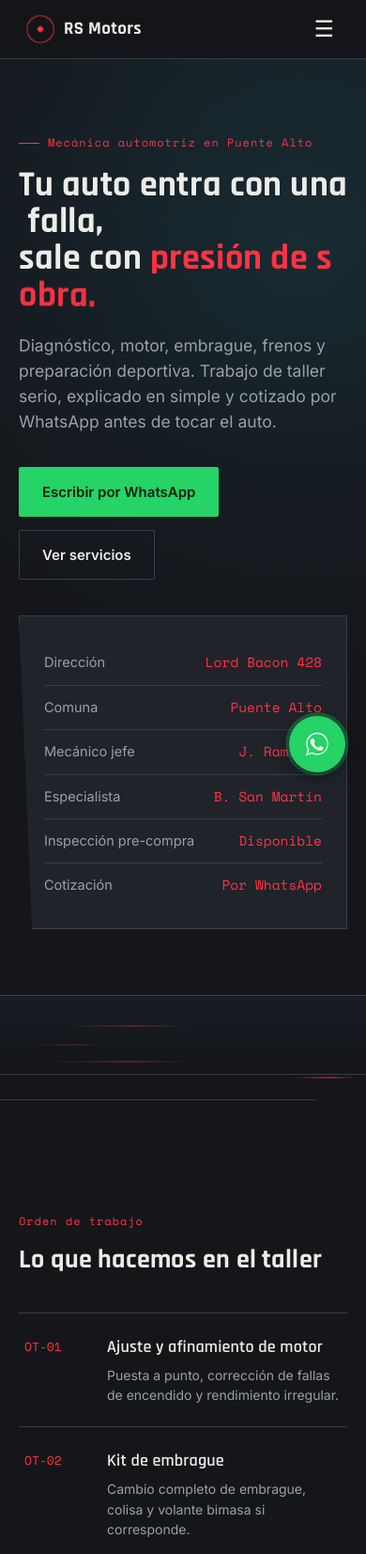
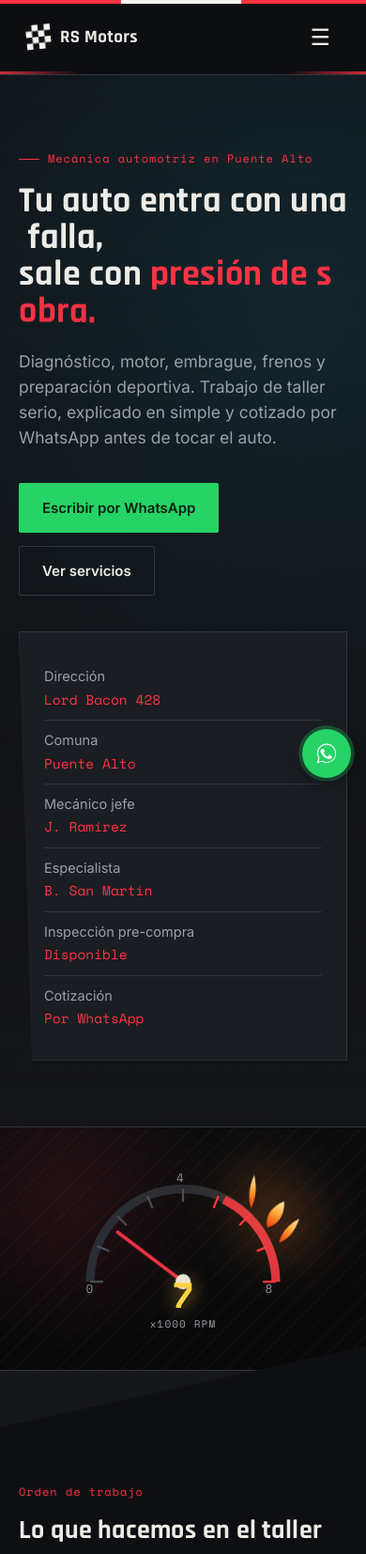
Before and after one commit to TudelaSec/rsmotors, a plain HTML site: page index.html in a window 390 px wide. Shown: the top 1654 px of the page at 94% size. Drawn offline with nearby package versions, Linux system fonts and the light colour scheme.

Commit message:
Update index.html

```diff
--- a/index.html
+++ b/index.html
@@ -10,11 +10,11 @@
 <link href="https://fonts.googleapis.com/css2?family=Rajdhani:wght@500;600;700&family=Inter:wght@400;500;600&family=Space+Mono:wght@400;700&display=swap" rel="stylesheet">
 <style>
   :root{
-    --bg:#14161a;
-    --bg-alt:#1a1d22;
-    --surface:#20232a;
-    --surface-2:#262a32;
-    --line:#383d46;
+    --bg:#0e0f12;
+    --bg-alt:#141619;
+    --surface:#1a1d22;
+    --surface-2:#20232a;
+    --line:#31353d;
     --text:#edece7;
     --text-dim:#9aa0a8;
     --boost:#ff3344;
@@ -25,9 +25,10 @@
   }
 
   *{box-sizing:border-box;}
-  html{scroll-behavior:smooth;}
+  html{scroll-behavior:smooth;overflow-x:hidden;}
   body{
     margin:0;
+    overflow-x:hidden;
     background:var(--bg);
     color:var(--text);
     font-family:'Inter',sans-serif;
@@ -52,7 +53,7 @@
 
   :focus-visible{outline:2px solid var(--boost);outline-offset:3px;}
 
-  /* ---------- INTRO OVERLAY ---------- */
+  /* ---------- INTRO OVERLAY: TURBO CON FUEGO ---------- */
   #intro{
     position:fixed;inset:0;z-index:999;
     background:radial-gradient(ellipse at center, #241413 0%, #0c0d10 72%);
@@ -155,6 +156,13 @@
     .flame{animation:none;}
     .embers span,#intro .flash,.turbo-stage,.boom{animation:none;opacity:0;}
   }
+
+  /* ---------- RACING: bandera a cuadros (footer) ---------- */
+  .racing-top-stripe{
+    height:4px;width:100%;
+    background:linear-gradient(90deg, var(--boost) 0 33%, #f4f4f1 33% 66%, var(--boost) 66% 100%);
+  }
+
   .intro-label{
     margin-top:34px;text-align:center;
     opacity:0;animation:fadeUp .7s ease .9s forwards;
@@ -184,13 +192,21 @@
   /* ---------- NAV ---------- */
   header{
     position:sticky;top:0;z-index:200;
-    background:rgba(20,22,26,.92);backdrop-filter:blur(6px);
+    background:rgba(14,15,18,.92);backdrop-filter:blur(6px);
     border-bottom:1px solid var(--line);
+  }
+  header::after{
+    content:'';display:block;height:3px;
+    background:linear-gradient(90deg, var(--boost) 0%, transparent 22%, transparent 78%, var(--boost) 100%);
+    opacity:.8;
   }
   nav{display:flex;align-items:center;justify-content:space-between;padding:16px 28px;max-width:var(--maxw);margin:0 auto;}
   .brand{display:flex;align-items:center;gap:10px;}
-  .brand-mark{width:30px;height:30px;flex:none;animation:markspin 8s linear infinite;}
-  @keyframes markspin{to{transform:rotate(360deg);}}
+  .brand-mark{width:26px;height:26px;flex:none;transform-origin:20% 50%;animation:flagWave 2.6s ease-in-out infinite;}
+  @keyframes flagWave{
+    0%,100%{transform:rotate(-6deg) skewY(0deg);}
+    50%{transform:rotate(4deg) skewY(-4deg);}
+  }
   @media (prefers-reduced-motion: reduce){.brand-mark{animation:none;}}
   .brand span{font-family:'Rajdhani',sans-serif;font-weight:700;font-size:19px;letter-spacing:.02em;}
   .navlinks{display:flex;gap:30px;list-style:none;margin:0;padding:0;}
@@ -205,7 +221,7 @@
     background:var(--redline);color:#191008;text-decoration:none;
     padding:9px 18px;font-weight:600;font-size:14px;border-radius:2px;white-space:nowrap;
   }
-  #menu-toggle{display:none;background:none;border:0;color:var(--text);font-size:24px;cursor:pointer;}
+  #menu-toggle{display:none;background:none;border:0;color:var(--text);font-size:24px;padding:8px 10px;cursor:pointer;line-height:1;}
 
   @media (max-width:820px){
     .navlinks{
@@ -256,58 +272,79 @@
     clip-path:polygon(0 0,100% 0,100% 100%,4% 100%);
     padding:26px 26px 22px;
   }
-  .hero-panel .row{display:flex;justify-content:space-between;padding:12px 0;border-bottom:1px solid var(--line);font-size:14.5px;}
+  .hero-panel .row{display:flex;justify-content:space-between;gap:10px;padding:12px 0;border-bottom:1px solid var(--line);font-size:14.5px;}
   .hero-panel .row:last-child{border-bottom:0;}
   .hero-panel .row span:first-child{color:var(--text-dim);}
-  .hero-panel .row span:last-child{font-family:'Space Mono',monospace;color:var(--boost);}
+  .hero-panel .row span:last-child{font-family:'Space Mono',monospace;color:var(--boost);text-align:right;}
+  @media (max-width:420px){
+    .hero-panel .row{flex-direction:column;align-items:flex-start;gap:2px;padding:10px 0;}
+    .hero-panel .row span:last-child{text-align:left;}
+  }
 
-  /* ---------- SPEED STRIP (animación de auto deportivo) ---------- */
-  .speed-strip{
-    position:relative;margin-top:70px;height:132px;
+  /* ---------- DASH STRIP (tablero de revoluciones con fuego) ---------- */
+  .dash-strip{
+    position:relative;margin-top:70px;padding:50px 0;
+    background:
+      repeating-linear-gradient(135deg, rgba(255,51,68,.05) 0px, rgba(255,51,68,.05) 2px, transparent 2px, transparent 16px),
+      linear-gradient(180deg, #0b0c0e, #08090a);
     border-top:1px solid var(--line);border-bottom:1px solid var(--line);
-    overflow:hidden;background:linear-gradient(180deg, rgba(55,201,238,.05), transparent 60%);
+    overflow:hidden;
   }
-  .speed-strip .ground{position:absolute;left:0;right:0;bottom:26px;height:1px;background:var(--line);}
-  .lines{position:absolute;inset:0;}
-  .lines span{
-    position:absolute;height:2px;right:-40%;
-    background:linear-gradient(90deg, transparent, var(--boost) 60%, transparent);
-    animation:zoomline 1.1s linear infinite;
-    opacity:.55;
+  .dash-strip::before{
+    content:'';position:absolute;inset:0;pointer-events:none;
+    background:radial-gradient(circle at 18% 30%, rgba(255,51,68,.10), transparent 45%);
   }
-  .lines span:nth-child(1){top:28%;width:34%;animation-duration:.9s;}
-  .lines span:nth-child(2){top:46%;width:22%;animation-duration:1.3s;animation-delay:.2s;}
-  .lines span:nth-child(3){top:63%;width:40%;animation-duration:1s;animation-delay:.45s;}
-  .lines span:nth-child(4){top:78%;width:18%;animation-duration:1.5s;animation-delay:.1s;}
-  @keyframes zoomline{
-    0%{transform:translateX(0);opacity:0;}
-    12%{opacity:.6;}
-    100%{transform:translateX(-160vw);opacity:0;}
+  .dash-grid{
+    position:relative;max-width:var(--maxw);margin:0 auto;padding:0 28px;
+    display:flex;justify-content:center;
   }
-  .car-rig{
-    position:absolute;bottom:16px;left:0;width:220px;
-    will-change:transform;
-    transform:translateX(-320px) scaleX(1.06);
-    animation:driveby 5.5s cubic-bezier(.45,0,.2,1) infinite;
-    filter:drop-shadow(0 8px 10px rgba(0,0,0,.5));
+
+  /* -- tacómetro -- */
+  .gauge-wrap{position:relative;display:flex;flex-direction:column;align-items:center;}
+  .tacho{overflow:visible;}
+  .tacho .tick{stroke:#4a4e57;stroke-width:2;}
+  .tacho .tick.red{stroke:var(--boost);}
+  .tacho .arc-bg{fill:none;stroke:#2a2d33;stroke-width:8;}
+  .tacho .arc-red{fill:none;stroke:var(--boost);stroke-width:8;opacity:.85;}
+  .tacho .num{fill:#8a8f98;font-family:'Space Mono',monospace;font-size:11px;}
+  .needle{transform-origin:100px 108px;animation:rev 3.2s ease-in-out infinite;}
+  @keyframes rev{
+    0%{transform:rotate(-64deg);}
+    8%{transform:rotate(-58deg);}
+    24%{transform:rotate(58deg);}
+    32%{transform:rotate(72deg);}
+    38%{transform:rotate(60deg);}
+    48%{transform:rotate(-6deg);}
+    58%{transform:rotate(-56deg);}
+    64%{transform:rotate(-64deg);}
+    100%{transform:rotate(-64deg);}
   }
-  @keyframes driveby{
-    0%{transform:translateX(-320px) scaleX(1.06);}
-    8%{transform:translateX(-320px) scaleX(1.06);}
-    46%{transform:translateX(calc(50vw - 50% - 30px)) scaleX(.95);}
-    54%{transform:translateX(calc(50vw - 50%)) scaleX(1);}
-    64%{transform:translateX(calc(50vw - 50%)) scaleX(1.1);}
-    100%{transform:translateX(calc(100vw + 320px)) scaleX(1.05);}
+  .rpm-readout{
+    margin-top:-30px;text-align:center;font-family:'Space Mono',monospace;
   }
-  .car-rig .wheel{transform-origin:center;animation:wheelspin .35s linear infinite;}
-  .car-rig .headlight{animation:headglow 1.4s ease-in-out infinite;}
-  @keyframes wheelspin{to{transform:rotate(360deg);}}
-  @keyframes headglow{0%,100%{opacity:.6;}50%{opacity:1;}}
+  .rpm-readout .num{font-size:38px;color:var(--boost);font-weight:700;line-height:1;
+    text-shadow:0 0 16px rgba(255,51,68,.55);transition:color .2s ease;}
+  .rpm-readout.hot .num{color:#ffd23f;text-shadow:0 0 20px rgba(255,210,63,.75);}
+  .rpm-readout .unit{display:block;font-size:11px;color:var(--text-dim);letter-spacing:.1em;margin-top:2px;}
+
+  /* -- fuego saliendo del corte de revoluciones -- */
+  .tacho-flames{
+    filter:drop-shadow(0 0 10px #ff5a1a);
+    transition:filter .25s ease;
+  }
+  .tacho-flames .f1,.tacho-flames .f2,.tacho-flames .f3{transform-origin:0px 0px;}
+  .tacho-flames .f1{animation:flicker .3s ease-in-out infinite;}
+  .tacho-flames .f2{animation:flicker .38s ease-in-out infinite;animation-delay:.05s;}
+  .tacho-flames .f3{animation:flicker .24s ease-in-out infinite;animation-delay:.1s;}
+  .gauge-wrap.hot .tacho-flames{filter:drop-shadow(0 0 22px #ff5a1a) drop-shadow(0 0 34px #ffb347);}
   @media (prefers-reduced-motion: reduce){
-    .car-rig,.lines span{animation:none;}
-    .car-rig{transform:translateX(calc(50vw - 50%));}
+    .needle{animation:none;transform:rotate(30deg);}
+    .tacho-flames .f1,.tacho-flames .f2,.tacho-flames .f3{animation:none;}
   }
-  @media (max-width:600px){.speed-strip{height:112px;}.car-rig{width:170px;}}
+  @media (max-width:420px){
+    .dash-strip{padding:40px 0;}
+    .tacho{width:230px;}
+  }
 
   /* ---------- SECTION HEADS ---------- */
   .section-head{max-width:60ch;margin-bottom:48px;}
@@ -329,10 +366,14 @@
   }
   .service:nth-child(odd){border-right:1px solid var(--line);padding-right:24px;}
   .service:nth-child(even){padding-left:24px;}
-  .service .code{font-family:'Space Mono',monospace;font-size:13px;color:var(--boost);padding-top:3px;transition:transform .25s ease;}
+  .service .code{
+    font-family:'Space Mono',monospace;font-size:12px;color:var(--boost);
+    border:1px solid var(--boost);border-radius:2px;padding:3px 6px;
+    height:fit-content;transition:transform .25s ease, background .25s ease;
+  }
   .service h3{font-size:18px;font-weight:600;margin-bottom:5px;transition:color .2s ease;}
   .service p{font-size:14px;margin:0;}
-  .service:hover .code{transform:translateX(4px);}
+  .service:hover .code{transform:translateX(4px);background:rgba(255,51,68,.12);}
   .service:hover h3{color:var(--boost);}
   @media (max-width:760px){
     .service-list{grid-template-columns:1fr;}
@@ -378,6 +419,9 @@
     width:100%;background:var(--surface);border:1px solid var(--line);color:var(--text);
     padding:12px 14px;font-family:'Inter',sans-serif;font-size:14.5px;border-radius:2px;
   }
+  @media (max-width:600px){
+    input,select,textarea{font-size:16px;}
+  }
   input:focus,select:focus,textarea:focus{border-color:var(--boost);}
   textarea{resize:vertical;min-height:100px;}
   .form-msg{font-size:13.5px;color:var(--whatsapp);min-height:18px;}
@@ -389,7 +433,12 @@
   @media (max-width:820px){.contact-grid{grid-template-columns:1fr;}}
 
   /* ---------- FOOTER ---------- */
-  footer{border-top:1px solid var(--line);padding:34px 0;}
+  footer{border-top:1px solid var(--line);padding:34px 0;position:relative;}
+  footer::before{
+    content:'';position:absolute;top:-6px;left:0;right:0;height:6px;
+    background-image:repeating-conic-gradient(#4a4e57 0% 25%, transparent 0% 50%);
+    background-size:12px 12px;opacity:.5;
+  }
   footer .wrap{display:flex;justify-content:space-between;flex-wrap:wrap;gap:12px;}
   footer p{font-size:13px;margin:0;}
 
@@ -407,6 +456,10 @@
     50%{box-shadow:0 6px 18px rgba(0,0,0,.4),0 0 0 10px rgba(37,211,102,0);}
   }
   @media (prefers-reduced-motion: reduce){#wa-float{animation:none;}}
+  @media (max-width:420px){
+    #wa-float{width:52px;height:52px;right:16px;bottom:16px;}
+    #wa-float svg{width:26px;height:26px;}
+  }
 
   /* ---------- SCROLL REVEAL ---------- */
   .reveal{opacity:0;transform:translateY(22px);transition:opacity .7s ease, transform .7s ease;}
@@ -525,11 +578,19 @@
 
 <!-- ================= HEADER ================= -->
 <header>
+  <div class="racing-top-stripe" aria-hidden="true"></div>
   <nav>
     <div class="brand">
-      <svg class="brand-mark" viewBox="0 0 200 200">
-        <circle cx="100" cy="100" r="96" fill="none" stroke="#ff3344" stroke-width="6"/>
-        <circle cx="100" cy="100" r="20" fill="#ff3344"/>
+      <svg class="brand-mark" viewBox="0 0 100 100">
+        <rect width="100" height="100" fill="#f4f4f1"/>
+        <rect x="0" y="0" width="25" height="25" fill="#111"/>
+        <rect x="50" y="0" width="25" height="25" fill="#111"/>
+        <rect x="25" y="25" width="25" height="25" fill="#111"/>
+        <rect x="75" y="25" width="25" height="25" fill="#111"/>
+        <rect x="0" y="50" width="25" height="25" fill="#111"/>
+        <rect x="50" y="50" width="25" height="25" fill="#111"/>
+        <rect x="25" y="75" width="25" height="25" fill="#111"/>
+        <rect x="75" y="75" width="25" height="25" fill="#111"/>
       </svg>
       <span>RS Motors</span>
     </div>
@@ -568,45 +629,51 @@
     </div>
   </div>
 
-  <div class="speed-strip" aria-hidden="true">
-    <div class="lines">
-      <span></span><span></span><span></span><span></span>
+  <div class="dash-strip" aria-hidden="true">
+    <div class="dash-grid">
+
+      <div class="gauge-wrap" id="gauge-wrap">
+        <svg class="tacho" viewBox="0 0 200 130" width="260">
+          <defs>
+            <linearGradient id="tachoFire" x1="0" y1="1" x2="0" y2="0">
+              <stop offset="0%" stop-color="#e8380d"/>
+              <stop offset="50%" stop-color="#ff9d2e"/>
+              <stop offset="100%" stop-color="#fff3b0"/>
+            </linearGradient>
+          </defs>
+          <path class="arc-bg" d="M14,108 A86,86 0 0,1 186,108"/>
+          <path class="arc-red" d="M138,32 A86,86 0 0,1 186,108"/>
+          <!-- marcas 0 a 8 -->
+          <line class="tick" x1="100" y1="22" x2="100" y2="34" transform="rotate(-90 100 108)"/>
+          <line class="tick" x1="100" y1="22" x2="100" y2="34" transform="rotate(-67.5 100 108)"/>
+          <line class="tick" x1="100" y1="22" x2="100" y2="34" transform="rotate(-45 100 108)"/>
+          <line class="tick" x1="100" y1="22" x2="100" y2="34" transform="rotate(-22.5 100 108)"/>
+          <line class="tick" x1="100" y1="22" x2="100" y2="34" transform="rotate(0 100 108)"/>
+          <line class="tick red" x1="100" y1="22" x2="100" y2="34" transform="rotate(22.5 100 108)"/>
+          <line class="tick red" x1="100" y1="22" x2="100" y2="34" transform="rotate(45 100 108)"/>
+          <line class="tick red" x1="100" y1="22" x2="100" y2="34" transform="rotate(67.5 100 108)"/>
+          <line class="tick red" x1="100" y1="22" x2="100" y2="34" transform="rotate(90 100 108)"/>
+          <text class="num" x="10" y="118">0</text>
+          <text class="num" x="94" y="16">4</text>
+          <text class="num" x="176" y="118">8</text>
+          <g class="needle">
+            <line x1="100" y1="108" x2="100" y2="32" stroke="var(--boost)" stroke-width="3" stroke-linecap="round"/>
+            <circle cx="100" cy="108" r="7" fill="#e9e9e6"/>
+          </g>
+          <!-- fuego saliendo de la zona de corte -->
+          <g class="tacho-flames">
+            <g transform="translate(178,58) rotate(24)"><path class="f1" fill="url(#tachoFire)" d="M0,0 C-7,-11 -6,-24 0,-36 C6,-24 7,-11 0,0 Z"/></g>
+            <g transform="translate(189,72) rotate(40)"><path class="f2" fill="url(#tachoFire)" d="M0,0 C-5,-9 -4,-19 0,-29 C4,-19 5,-9 0,0 Z"/></g>
+            <g transform="translate(163,40) rotate(8)"><path class="f3" fill="url(#tachoFire)" d="M0,0 C-5,-8 -4,-16 0,-24 C4,-16 5,-8 0,0 Z"/></g>
+          </g>
+        </svg>
+        <div class="rpm-readout" id="rpm-readout">
+          <span class="num" id="rpm-num">2</span>
+          <span class="unit">x1000 RPM</span>
+        </div>
+      </div>
+
     </div>
-    <div class="ground"></div>
-    <svg class="car-rig" viewBox="0 0 220 90" xmlns="http://www.w3.org/2000/svg">
-      <ellipse cx="110" cy="80" rx="92" ry="6" fill="#000" opacity=".35"/>
-      <!-- carrocería: hatchback blanco, tipo Starlet -->
-      <path d="M17,60 C17,51 20,45 27,42 L42,36 L49,23 C53,16 61,13 70,13 L127,13 C135,13 141,16 145,22 L151,35 L179,39 C193,41 201,47 203,55 L204,60 Z" fill="#f4f4f1" stroke="#c7c7c3" stroke-width="1.5"/>
-      <!-- vidrios -->
-      <path d="M52,22 C55,18 60,16 66,16 L122,16 C129,16 135,19 139,25 L143,33 L50,33 Z" fill="#7fa7b3" opacity=".92"/>
-      <rect x="94" y="16" width="4" height="17" fill="#e7e7e4"/>
-      <path d="M96,34 L98,60" stroke="#c7c7c3" stroke-width="1"/>
-      <!-- franja roja lateral -->
-      <rect x="17" y="49" width="187" height="6" fill="#e6222f"/>
-      <!-- zócalo -->
-      <rect x="15" y="56" width="190" height="7" rx="2" fill="#1c1d1f"/>
-      <!-- manija -->
-      <rect x="110" y="41" width="10" height="3" rx="1.5" fill="#9a9a97"/>
-      <!-- óptica trasera -->
-      <rect x="18" y="43" width="6" height="8" rx="1.5" fill="#c0392b"/>
-      <!-- óptica delantera -->
-      <rect x="195" y="43" width="9" height="7" rx="2" class="headlight" fill="#ffe9c2"/>
-      <!-- arcos de rueda -->
-      <circle cx="53" cy="68" r="19" fill="#dcdcd9"/>
-      <circle cx="166" cy="68" r="19" fill="#dcdcd9"/>
-      <g class="wheel" transform-origin="53 68">
-        <circle cx="53" cy="68" r="16" fill="#15171a" stroke="#4a515c" stroke-width="2"/>
-        <circle cx="53" cy="68" r="6" fill="#8b929c"/>
-        <rect x="51.5" y="54" width="3" height="28" fill="#4a515c"/>
-        <rect x="39" y="66.5" width="28" height="3" fill="#4a515c"/>
-      </g>
-      <g class="wheel" transform-origin="166 68">
-        <circle cx="166" cy="68" r="16" fill="#15171a" stroke="#4a515c" stroke-width="2"/>
-        <circle cx="166" cy="68" r="6" fill="#8b929c"/>
-        <rect x="164.5" y="54" width="3" height="28" fill="#4a515c"/>
-        <rect x="152" y="66.5" width="28" height="3" fill="#4a515c"/>
-      </g>
-    </svg>
   </div>
 </section>
 
@@ -860,6 +927,33 @@
     }
   })();
 
+  // ---- Tacómetro: lectura digital sincronizada ----
+  (function(){
+    var numEl = document.getElementById('rpm-num');
+    var readout = document.getElementById('rpm-readout');
+    var gaugeWrap = document.getElementById('gauge-wrap');
+    if (!numEl || !readout) return;
+    var reduced = window.matchMedia('(prefers-reduced-motion: reduce)').matches;
+    if (reduced){ numEl.textContent = '5'; return; }
+    var steps = [
+      [0,2],[300,3],[700,5],[1050,7],[1250,8],[1500,8],
+      [1750,7],[2150,4],[2450,2],[2900,2]
+    ];
+    var timers = [];
+    function cycle(){
+      timers.forEach(clearTimeout);
+      timers = steps.map(function(s){
+        return setTimeout(function(){
+          numEl.textContent = s[1];
+          readout.classList.toggle('hot', s[1] >= 7);
+          if (gaugeWrap) gaugeWrap.classList.toggle('hot', s[1] >= 7);
+        }, s[0]);
+      });
+    }
+    cycle();
+    setInterval(cycle, 3200);
+  })();
+
   // ---- Mobile nav ----
   (function(){
     var btn = document.getElementById('menu-toggle');
```
